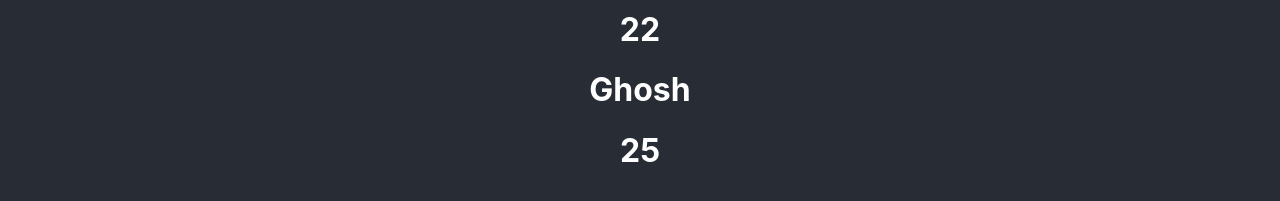
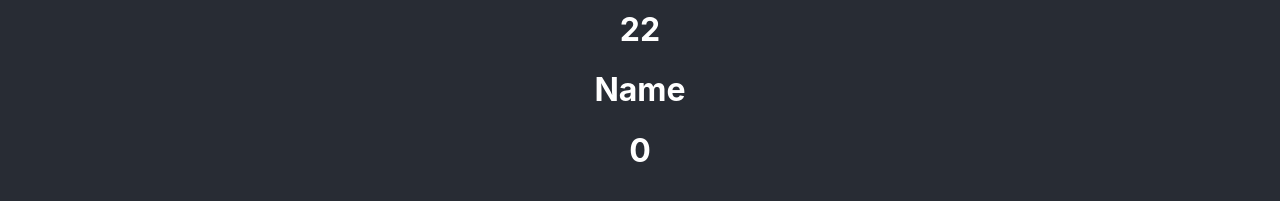
Before and after one commit to utshabkg/react-practice, a React (Create React App) app: page / in a window 1280 px wide. Shown: the part 193-394 px from the top of the page. Built offline with nearby package versions, Linux system fonts and the light colour scheme.

Commit message:
use defaultProp to insert default values.

```diff
--- a/src/App.js
+++ b/src/App.js
@@ -6,7 +6,7 @@ function App() {
     <div className="App">
       <Student name="Utshab" age={20} />
       <Student name="Kumar" age={22} />
-      <Student name="Ghosh" age={25} />
+      <Student />
     </div>
   );
 }
--- a/src/components/Student.js
+++ b/src/components/Student.js
@@ -14,5 +14,8 @@ Student.propTypes = {
   name: propTypes.string,
   age: propTypes.number,
 };
-
+Student.defaultProps = {
+    name: "Name",
+    age: 0,
+  };
 export default Student;
```
